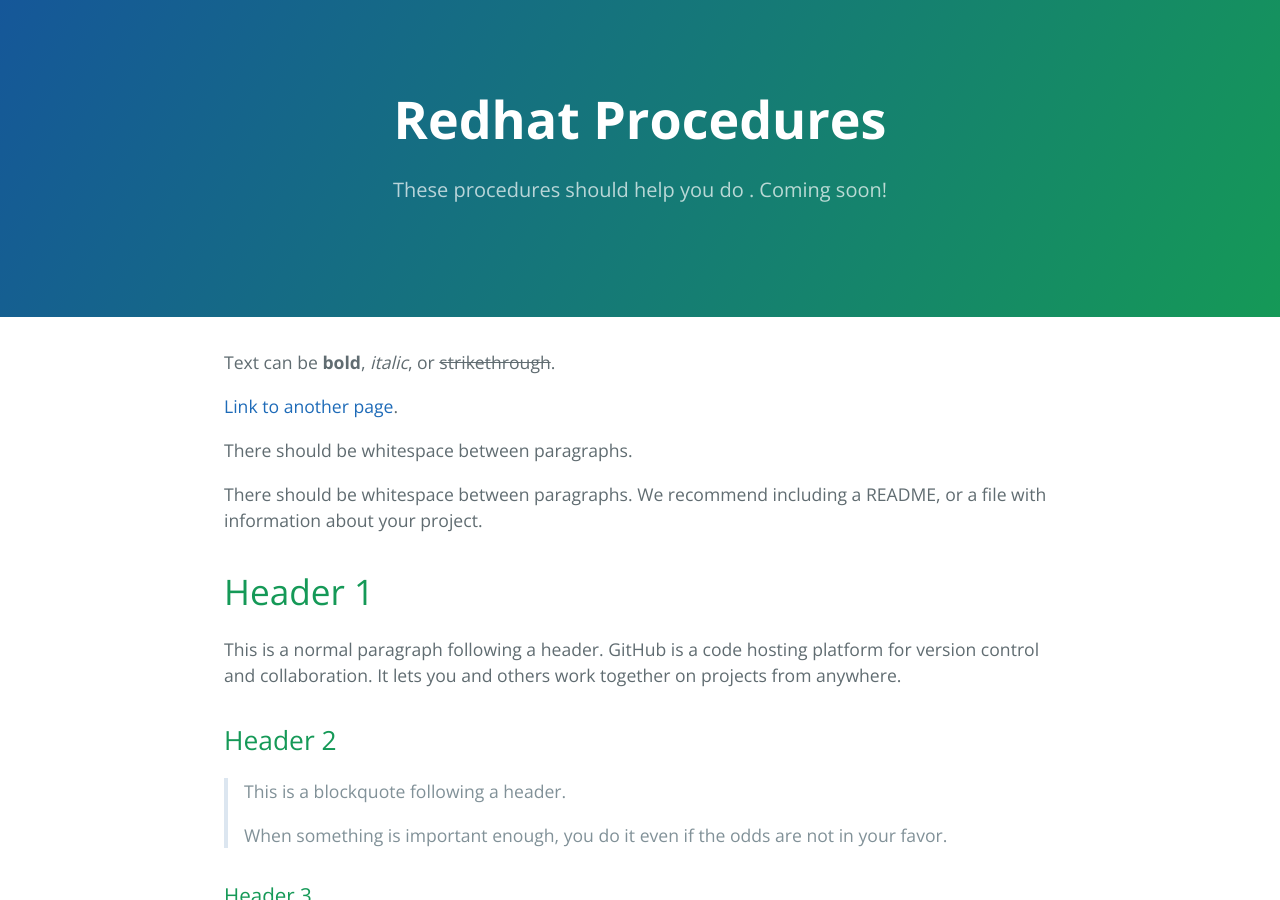
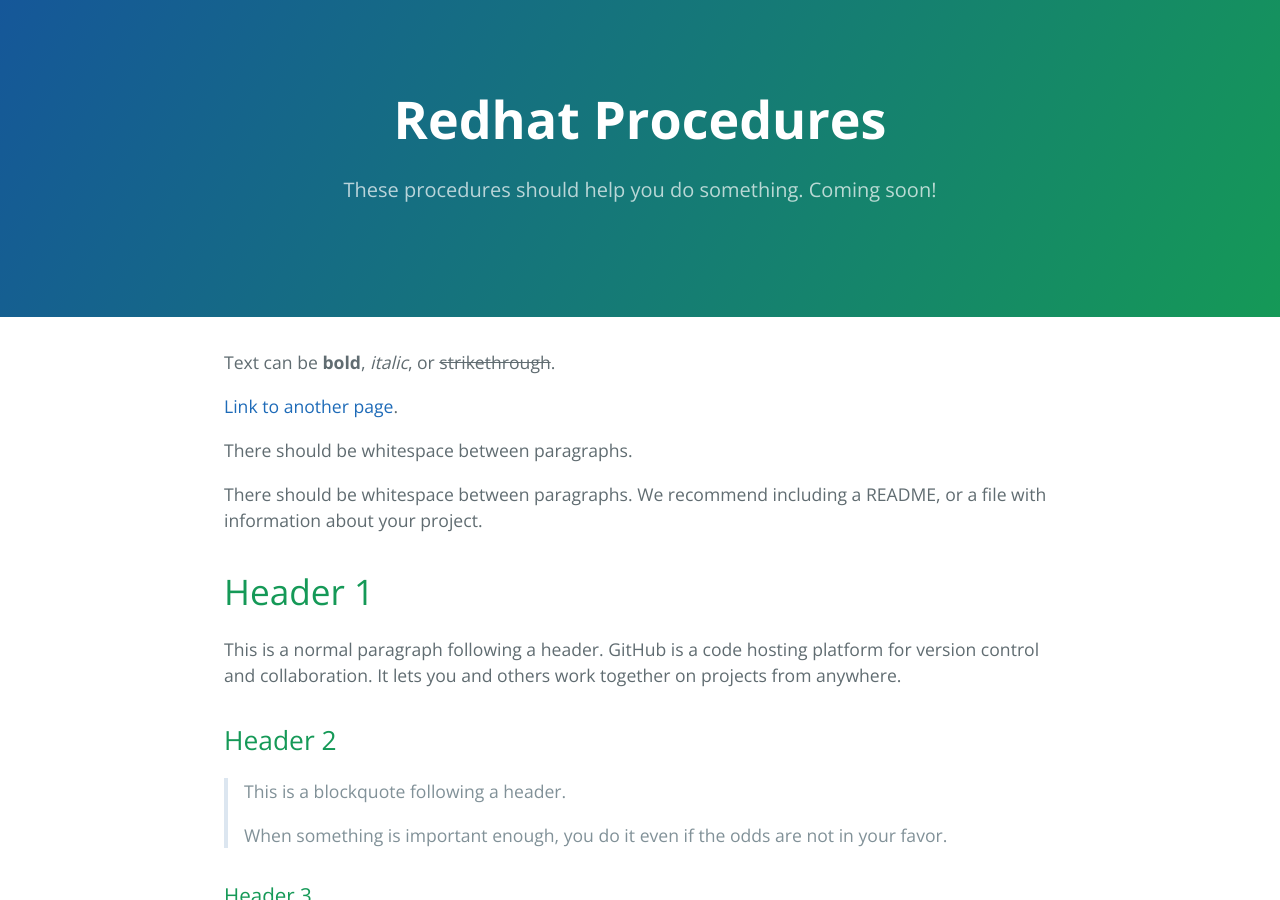
Before and after one commit to nunzy1/github.io, a Jekyll site: the page built from index.md, in a window 1280 px wide and 900 px high. Built offline with Jekyll 4.4.1, drawn with Linux system fonts in a browser that asks for light colours.

Commit message:
Edit only.

```diff
--- a/_config.yml
+++ b/_config.yml
@@ -1,5 +1,5 @@
 title: Redhat Procedures
-description: These procedures should help you do <something>.  Coming soon!
+description: These procedures should help you do something.  Coming soon!
 show_downloads: false
 google_analytics:
 github:
```
